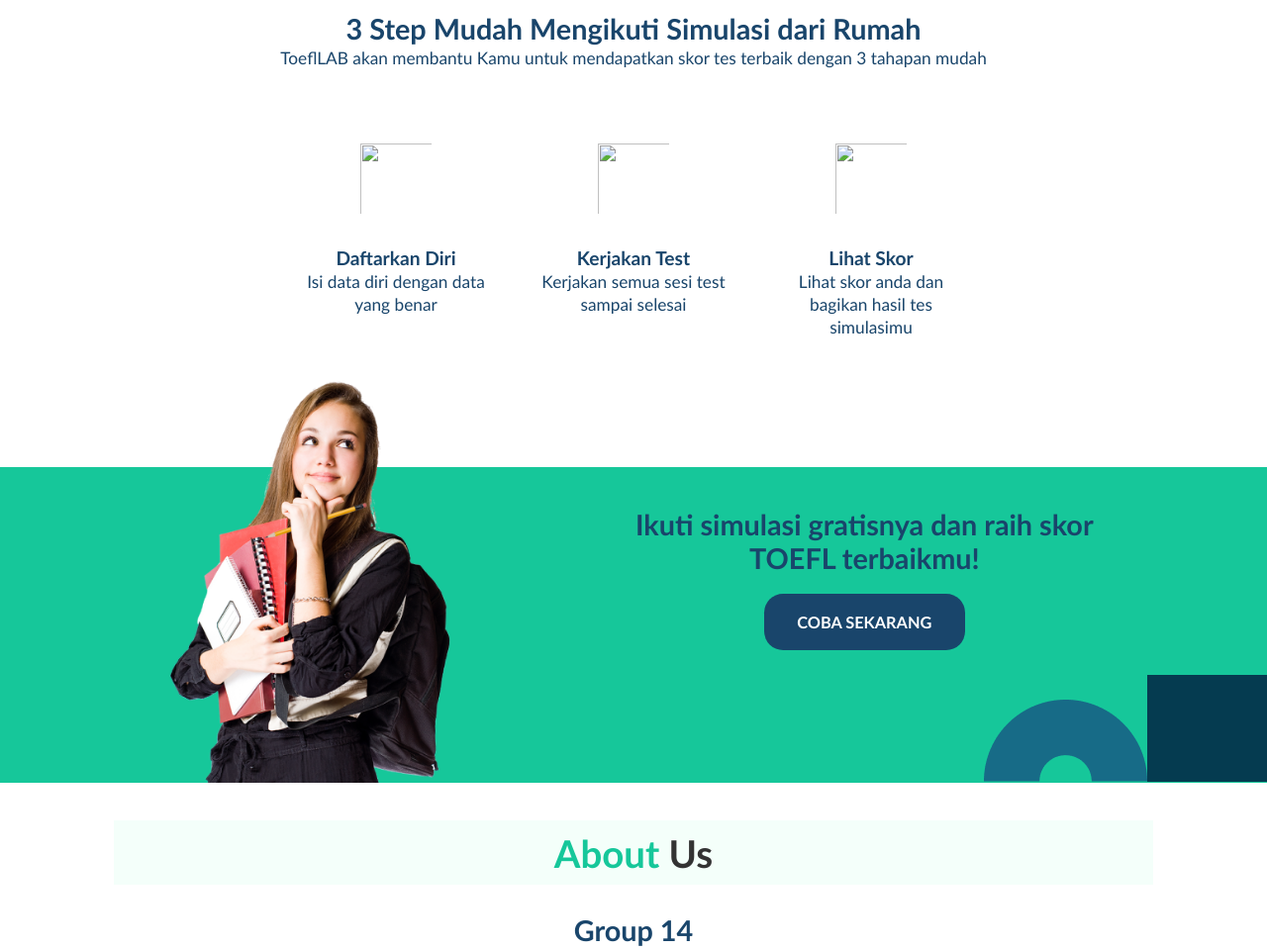
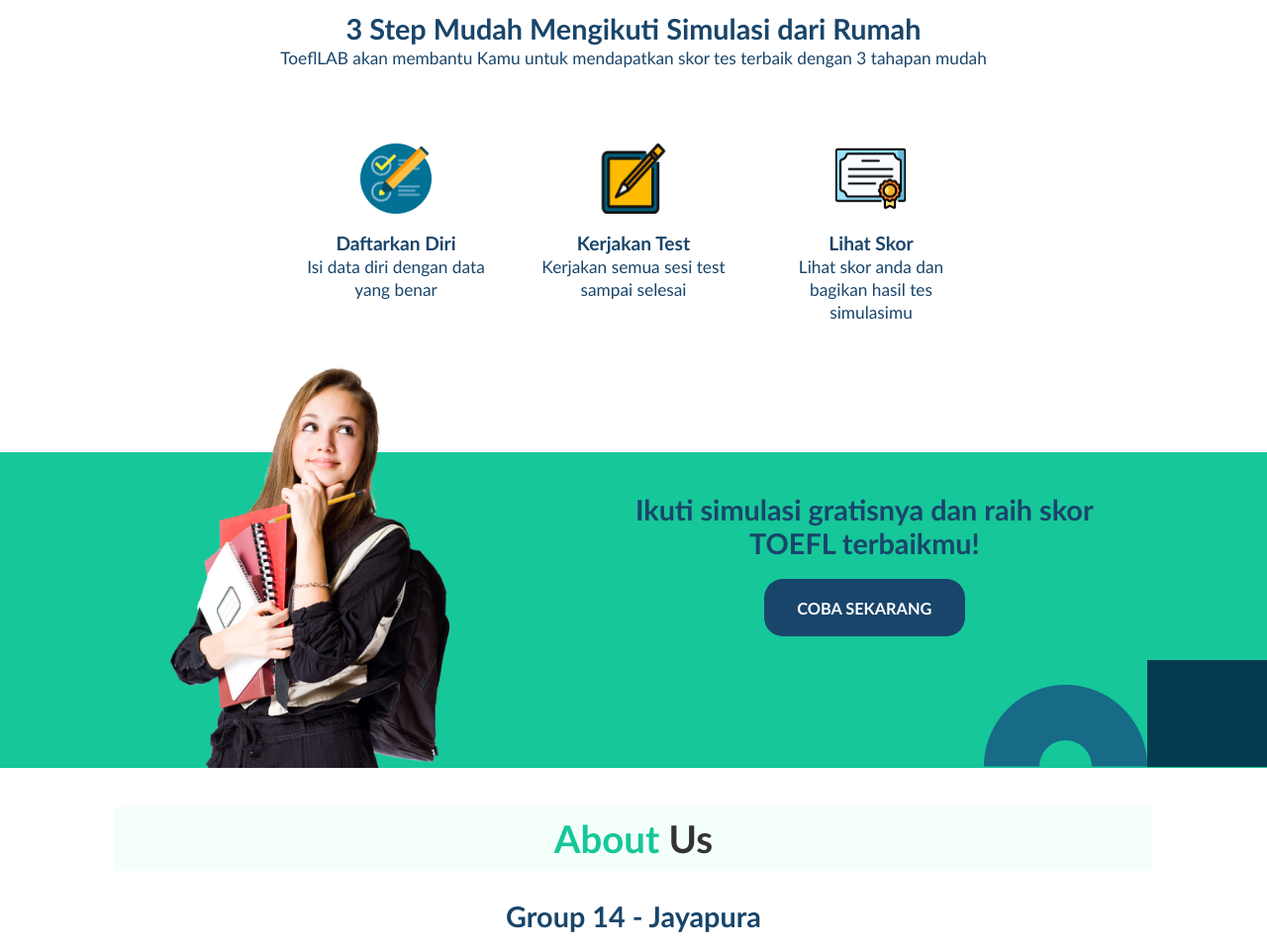
Before and after one commit to hasnaalaurrahman/capstone_project, a plain HTML site: page index.html in a window 1280 px wide. Shown: the part 920-1881 px from the top of the page at 99% size. Drawn offline with Linux system fonts and the light colour scheme.

Commit message:
update: footer

```diff
--- a/index.html
+++ b/index.html
@@ -26,12 +26,6 @@
             <a href="#footer">Contact</a>
         </nav>
 
-
-
-        <!-- <div class="icon">
-            <a href="#"><i class="fa-solid fa-right-to-bracket"></i></a>
-        </div> -->
-
     </header>
     <!--header section ends-->
 
@@ -56,13 +50,13 @@
             <span>ToeflLAB akan membantu Kamu untuk mendapatkan skor tes terbaik dengan 3 tahapan mudah</span>
             <br>
             <ul>
-                <li><img src="img/image 11.png" alt="" class="pict"><br>
+                <li><img src="assets/img/image 11.png" alt="" class="pict"><br>
                     Daftarkan Diri <br><span>Isi data diri dengan data yang benar</span>
                 </li>
-                <li><img src="img/image 12.png" alt="" class="pict"><br>
+                <li><img src="assets/img/image 12.png" alt="" class="pict"><br>
                     Kerjakan Test <br><span>Kerjakan semua sesi test sampai selesai</span>
                 </li>
-                <li><img src="img/image 13.png" alt="" class="pict"><br>
+                <li><img src="assets/img/image 13.png" alt="" class="pict"><br>
                     Lihat Skor <br><span>Lihat skor anda dan bagikan hasil tes simulasimu</span>
                 </li>
             </ul>
@@ -85,7 +79,7 @@
     <section class="about" id="about">
         <h4 class="heading"><span>About </span>Us</h4>
         <div class="content">
-            <h5>Group 14</h5>
+            <h5>Group 14 - Jayapura</h5>
             <ul class="role">
                 <li>Project Leader<br>
                     <ul class="role-details">
@@ -157,6 +151,6 @@
     <!--footer section ends-->
 </body>
 <footer>
-    <p>&copy; 2023 ToeflLAB | Group 14 - Team Greenland</p>
+    <p>&copy; 2023 ToeflLAB | Group 14 - Team Greenland - Section Jayapura</p>
 </footer>
 </html>
```
Also changed, not shown: start.html (+1 -1 lines).
